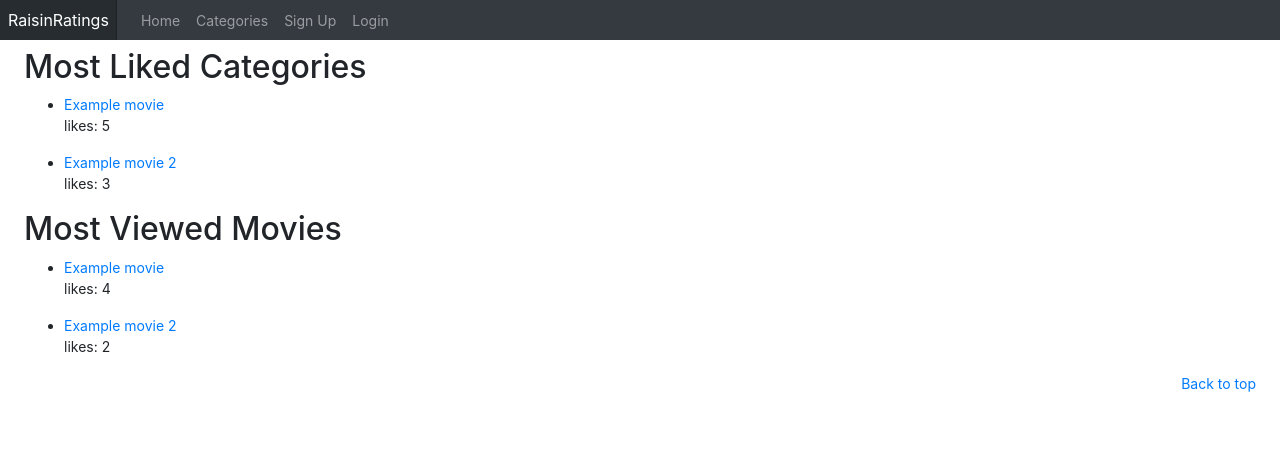
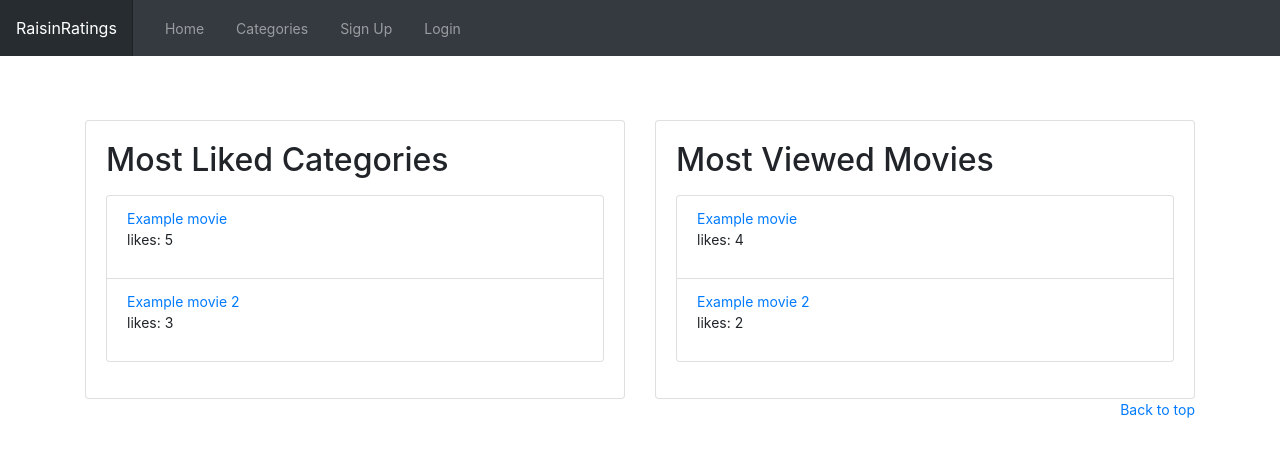
Before and after one commit to rorybhunter/WAD2_Group_2E, a Django app: page / in a window 1280 px wide. Shown: the top 457 px of the page. Run offline with Django 4.2, Linux system fonts and the light colour scheme; parts of the project's set-up code (start-up, migrations or seed data) failed here and were passed over; some libraries are stand-ins or nearby versions.

Commit message:
changes made to CSS

```diff
--- a/RaisinRatings/forms.py
+++ b/RaisinRatings/forms.py
@@ -20,4 +20,4 @@ class UserProfileForm(forms.ModelForm):
 class MovieForm(forms.ModelForm):
     class Meta:
         model = Movie
-        fields = ['movie_name', 'movie_id', 'category_id', 'main_actor', 'likes', 'username',]
+        fields = ['name', 'category', 'main_actor', 'likes', 'poster']
--- a/RaisinRatings/urls.py
+++ b/RaisinRatings/urls.py
@@ -5,7 +5,8 @@ app_name = 'RaisinRatings'
 
 urlpatterns = [
     path('',views.index, name='index'),
-    path('add_movie/', views.add_movie, name='add_movie')
+    path('add_movie/', views.add_movie, name='add_movie'),
+    path('categories/', views.categories, name='categories'),
     path('register/', views.register, name='register'),
     path('login/', views.user_login, name='login')
 ]
--- a/static/css/dashboard.css
+++ b/static/css/dashboard.css
@@ -67,12 +67,14 @@ body {
  */
 
 [role="main"] {
+  /* changed from 133px */
   padding-top: 133px; /* Space for fixed navbar */
 }
 
 @media (min-width: 768px) {
   [role="main"] {
-    padding-top: 48px; /* Space for fixed navbar */
+    /* changed from 48px */
+    padding-top: 120px; /* Space for fixed navbar */
   }
 }
 
--- a/templates/RaisinRatings/base.html
+++ b/templates/RaisinRatings/base.html
@@ -27,17 +27,17 @@
     <body>
         <header>
             <nav class="navbar navbar-expand-md navbar-dark fixed-top bg-dark p-0">
-                <a class="navbar-brand p-2" href="{% url 'RaisinRatings:index' %}">RaisinRatings</a>
+                <a class="navbar-brand p-3" href="{% url 'RaisinRatings:index' %}">RaisinRatings</a>
                 <button class="navbar-toggler" type="button" data-toggle="collapse" data-target="#navbarCollapse" aria-controls="navbarCollapse" aria-expanded="false" aria-label="Toggle navigation">
                     <span class="navbar-toggler-icon"></span>
                 </button>
 
                 <div class="collapse navbar-collapse" id="navbarCollapse">
                     <ul class="navbar-nav mr-auto">
-                        <li class="nav-item"><a class="nav-link" href="{% url 'RaisinRatings:index' %}">Home</a></li>
-                        <li class="nav-item"><a class="nav-link" href="{% url 'RaisinRatings:categories' %}">Categories</a></li>
-                        <li class="nav-item"><a class="nav-link" href="{% url 'RaisinRatings:register' %}">Sign Up</a></li>
-                        <li class="nav-item"><a class="nav-link" href="{% url 'RaisinRatings:login' %}">Login</a></li>
+                        <li class="nav-item mx-2"><a class="nav-link" href="{% url 'RaisinRatings:index' %}">Home</a></li>
+                        <li class="nav-item mx-2"><a class="nav-link" href="{% url 'RaisinRatings:categories' %}">Categories</a></li>
+                        <li class="nav-item mx-2"><a class="nav-link" href="{% url 'RaisinRatings:register' %}">Sign Up</a></li>
+                        <li class="nav-item mx-2"><a class="nav-link" href="{% url 'RaisinRatings:login' %}">Login</a></li>
                     </ul>
                 </div>
             </nav>
@@ -45,20 +45,6 @@
 
         <div class="container-fluid">
             <div class="row">
-                <!-- <nav class="col-md-2 d-none d-md-block bg-light sidebar">
-                    <div class="sidebar-sticky">
-                    {% block sidebar_block %}
-                        <ul>
-                            <li>text</li>
-                            <li>text</li>
-                            <li>text</li>
-                            <li>text</li>
-                            <li>text</li>
-                        </ul>
-                    {% endblock %}
-                    </div>
-                </nav> -->
-
                 <main role="main" class="col-md-12  ml-sm-auto col-lg-12 px-4">
                     {% block body_block %}{% endblock %}
 
--- a/templates/RaisinRatings/index.html
+++ b/templates/RaisinRatings/index.html
@@ -13,12 +13,17 @@
         </div>
     </div> -->
 
-    <div>
+    <div class="container">
+        <div class="row">
+            <div class="col-md-6">
+                <div class="card mb-6">
+                    <div class="card-body">
                         <h2>Most Liked Categories</h2>
+                        <p class="card-text">
                         {% if categories %}
-            <ul>
+                            <ul class="list-group">
                             {% for category in categories %}
-                <li>
+                                <li class="list-group-item">
                                     <a href="">{{ category.name }}</a>
                                     <p>likes: {{ category.likes}}</p>
                                 </li>
@@ -27,14 +32,19 @@
                         {% else %}
                             <strong>There are no categories present.</strong>
                         {% endif %}
+                        </p>
                     </div>
-
-    <div>
+                </div>
+            </div>
+            <div class="col-md-6">
+                <div class="card mb-6">
+                    <div class="card-body">
                         <h2>Most Viewed Movies</h2>
+                        <p class="card-text">
                             {% if movies %}
-            <ul>
+                            <ul class="list-group">
                             {% for movie in movies %}
-                <li>
+                                <li class="list-group-item">
                                     <a href="">{{ movie.name }}</a>
                                     <p>likes: {{ movie.likes }}</p>
                                 </li>
@@ -43,6 +53,10 @@
                             {% else %}
                                 <strong>There are no movies present.</strong>
                             {% endif %}
+                        </p>
+                    </div>
+                </div>
+        </div>
     </div>
 
 {% endblock %}
```
Also changed, not shown: RaisinRatings/models.py (+62 -5 lines), example_posters/MamaMia.jpg (added), example_posters/PSILoveYou.jpg (added), example_posters/m3gan.jpg (added), example_posters/nope.jpeg (added), example_posters/theMenu.jpg (added), example_posters/theMenu.webp (added), example_posters/theNotebook.jpg (added). Lines whose indentation alone changed are shown as unchanged.
